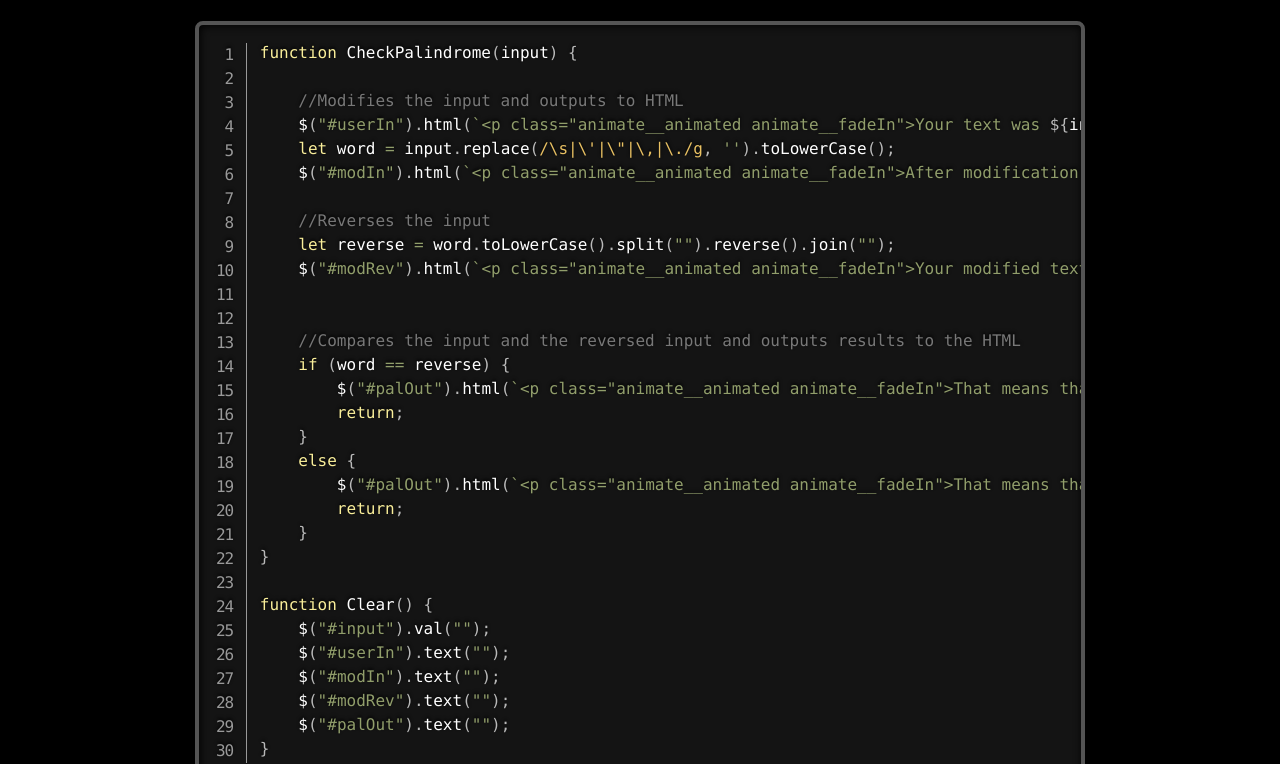
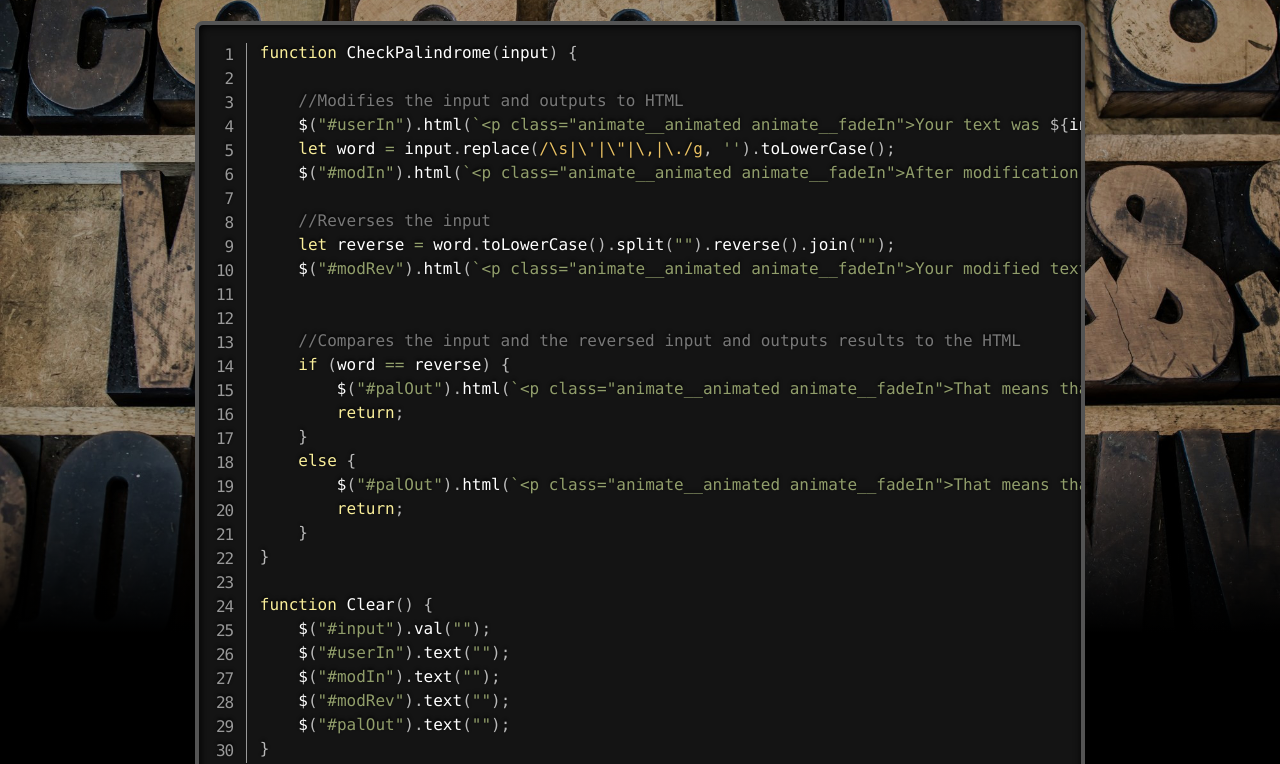
Before and after one commit to wadecran/TacoCat_Imp, a plain HTML site: page Code.html in a window 1280 px wide. Shown: the part 167-931 px from the top of the page. Drawn offline with Linux system fonts and the light colour scheme; files whose address does not match are found by name.

Commit message:
added background img to home and code

```diff
--- a/Code.html
+++ b/Code.html
@@ -65,7 +65,7 @@
     </nav>
     <!-- END nav -->
 
-    <div class="cover-v1 gradient-bottom-black jarallax">
+    <div class="cover-v1 gradient-bottom-black jarallax back-img">
         <div class="container">
             <div class="row align-items-center">
                 <div class="col-md-10 mx-auto text-center">
--- a/css/style.css
+++ b/css/style.css
@@ -686,11 +686,12 @@ a, a:hover {
   top: -10px;
 }
 
-.cover-v1 {
-  background-size: cover;
-  background-position: center center;
-  background-repeat: repeat;
-  width: 100%;
+.cover-v1.back-img {
+    background-size: cover;
+    background-position: center center;
+    background-repeat: no-repeat;
+    width: 100%;
+    background-image: url('../images/backwards.jpg');
 }
 
 .cover-v1.gradient-bottom-black {
```
Also changed, not shown: Index.html (+1 -1 lines), images/backwards.jpg (added), 7 other files.
